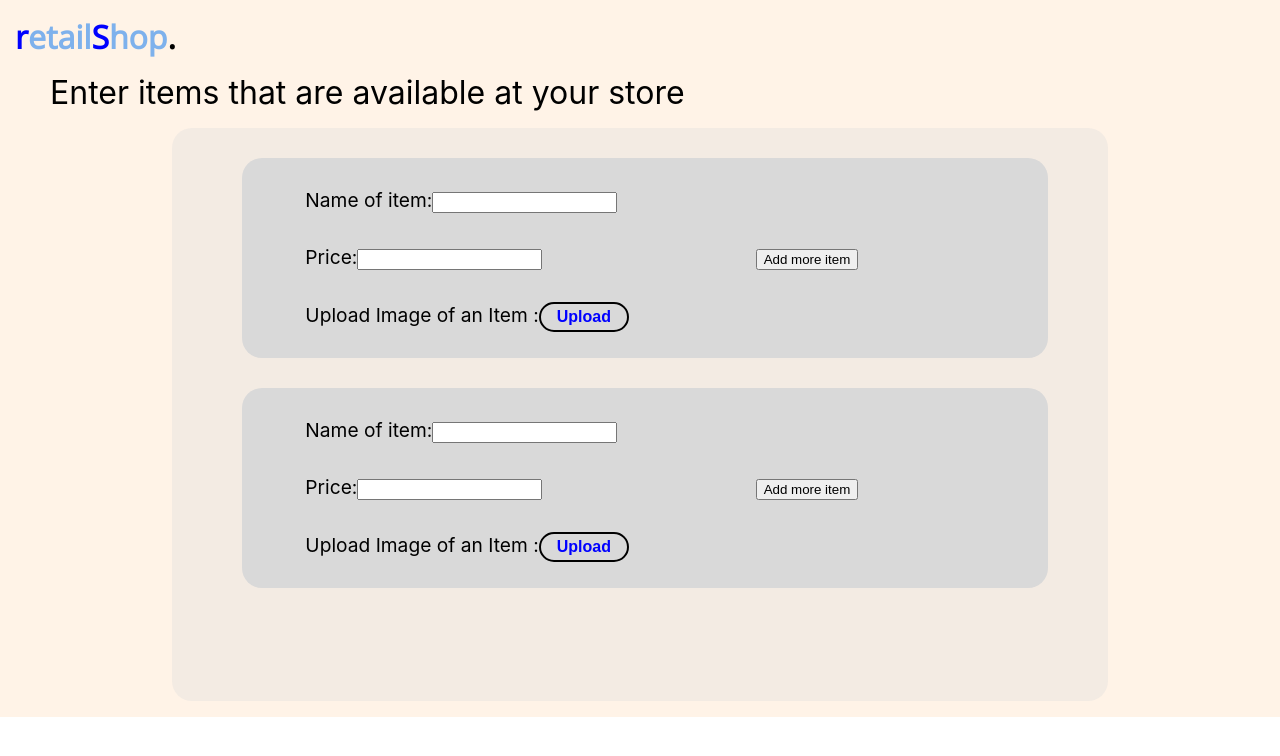
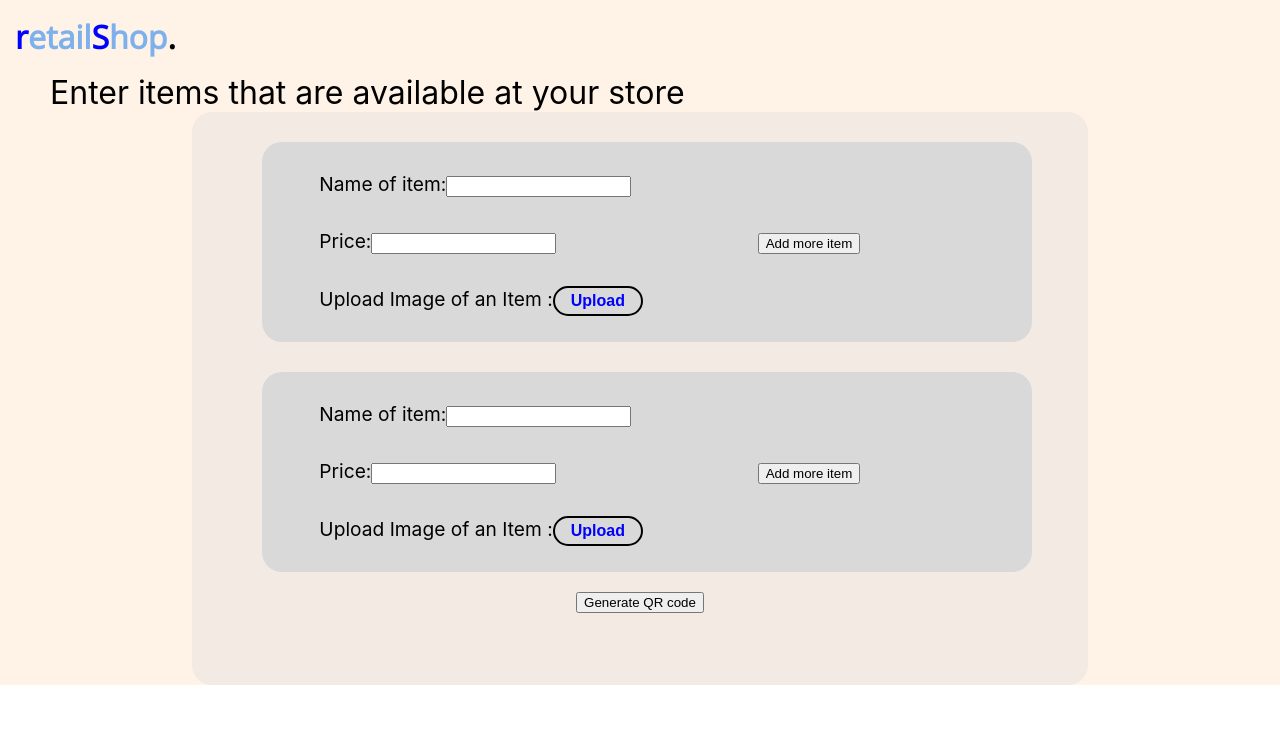
Before and after one commit to amar312696/retailShop, a React (Create React App) app in the folder retailShop-frontend/: page /itemlist in a window 1280 px wide. Shown: the top 756 px of the page. Built offline with nearby package versions, Linux system fonts and the light colour scheme; a web font is replaced by a local one.

Commit message:
added generate qr button

```diff
--- a/retailShop-frontend/src/components/ritemlisting/Iteminfoform.js
+++ b/retailShop-frontend/src/components/ritemlisting/Iteminfoform.js
@@ -4,7 +4,7 @@ const Iteminfoform=()=>{
     return(
         <div className="iteminfoL">
             <div className="isubformL">
-                <form className="itemformL">
+                <div className="itemformL">
                     <label>Name of item:
                         <input type="text" />
                     </label><br/>
@@ -17,7 +17,7 @@ const Iteminfoform=()=>{
                         </button>
                     </label>
 
-                </form>
+                </div>
             </div>
             <div className="additembutton">
                 <button className="ami">
@@ -28,6 +28,7 @@ const Iteminfoform=()=>{
                 {/* <button className="rmi"></button> */}
             </div>
 
+
         </div>
     );
 }
--- a/retailShop-frontend/src/components/ritemlisting/Ritemlisting.css
+++ b/retailShop-frontend/src/components/ritemlisting/Ritemlisting.css
@@ -27,3 +27,9 @@
     overflow: hidden;
     border-radius: 20px;
 }
+
+.generateqr {
+    display: flex;
+    align-items: center;
+    justify-content: center;
+}
--- a/retailShop-frontend/src/components/ritemlisting/Ritemslisting.js
+++ b/retailShop-frontend/src/components/ritemlisting/Ritemslisting.js
@@ -8,7 +8,8 @@ const Ritemlisting=()=>{
             <h1 className="retailShop"><span style={{ color: '#0000FF'  }}>r</span><span style={{ color: '#7EB1EC' }}>etail</span><span style={{ color: '#0000FF' }}>S</span><span style={{ color: '#7EB1EC' }}>hop</span>.</h1>
             <div className="headingR">Enter items that are available at your store</div>
             <div className="squaresec">
-                <ul className="ssquare">
+                <div className="ssquare">
+                    <ul>
                         <li>
                             <Iteminfoform/>
                         </li>
@@ -16,7 +17,14 @@ const Ritemlisting=()=>{
                             <Iteminfoform/>
                         </li>
                     </ul>
+                    <div className="generateqr">
+                        <button className="gqr">Generate QR code</button>
                     </div>
+                </div>
+
+            </div>
+
+
         </div>
 
         </div>
```
Lines whose indentation alone changed are shown as unchanged.
